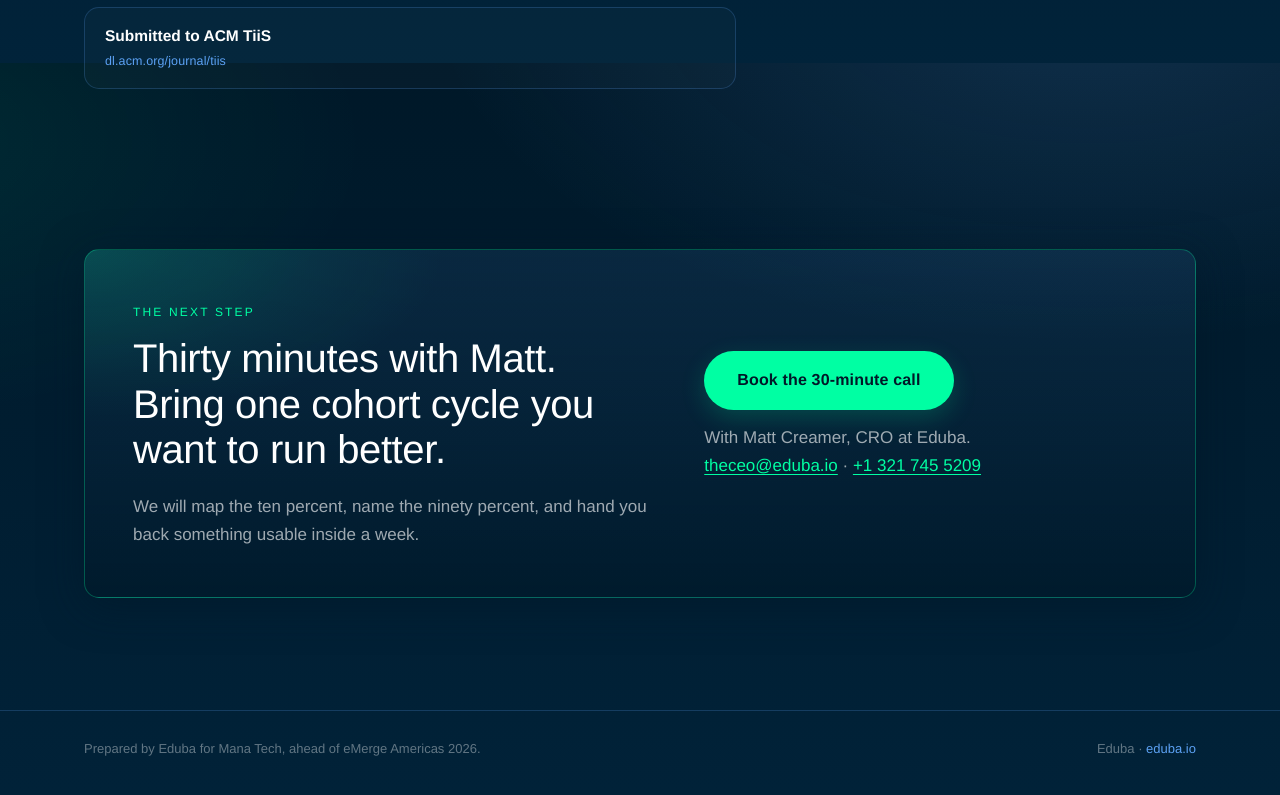
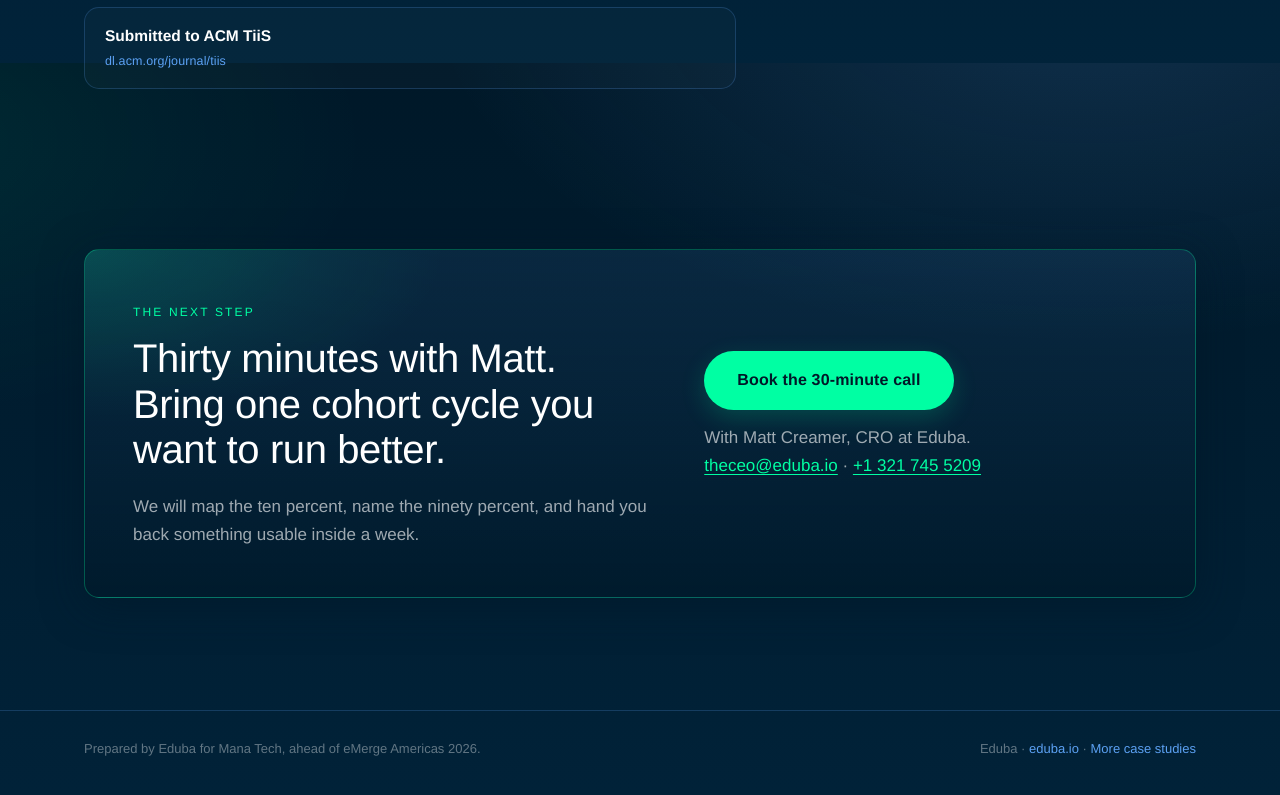
Before and after one commit to mattcreamer17-gif/mana-tech, a plain HTML site: page index.html in a window 1280 px wide. Shown: the part 7137-7932 px from the top of the page. Drawn offline with Linux system fonts and the light colour scheme.

Commit message:
Add eduba.io/works case studies link

```diff
--- a/index.html
+++ b/index.html
@@ -224,7 +224,7 @@
   <div class="foot__inner">
     <p class="foot__note">Prepared by Eduba for Mana Tech, ahead of eMerge Americas 2026.</p>
     <p class="foot__by">
-      Eduba &middot; <a href="https://eduba.io" target="_blank" rel="noopener">eduba.io</a>
+      Eduba &middot; <a href="https://eduba.io" target="_blank" rel="noopener">eduba.io</a> &middot; <a href="https://eduba.io/works" target="_blank" rel="noopener">More case studies</a>
     </p>
   </div>
 </footer>
```
